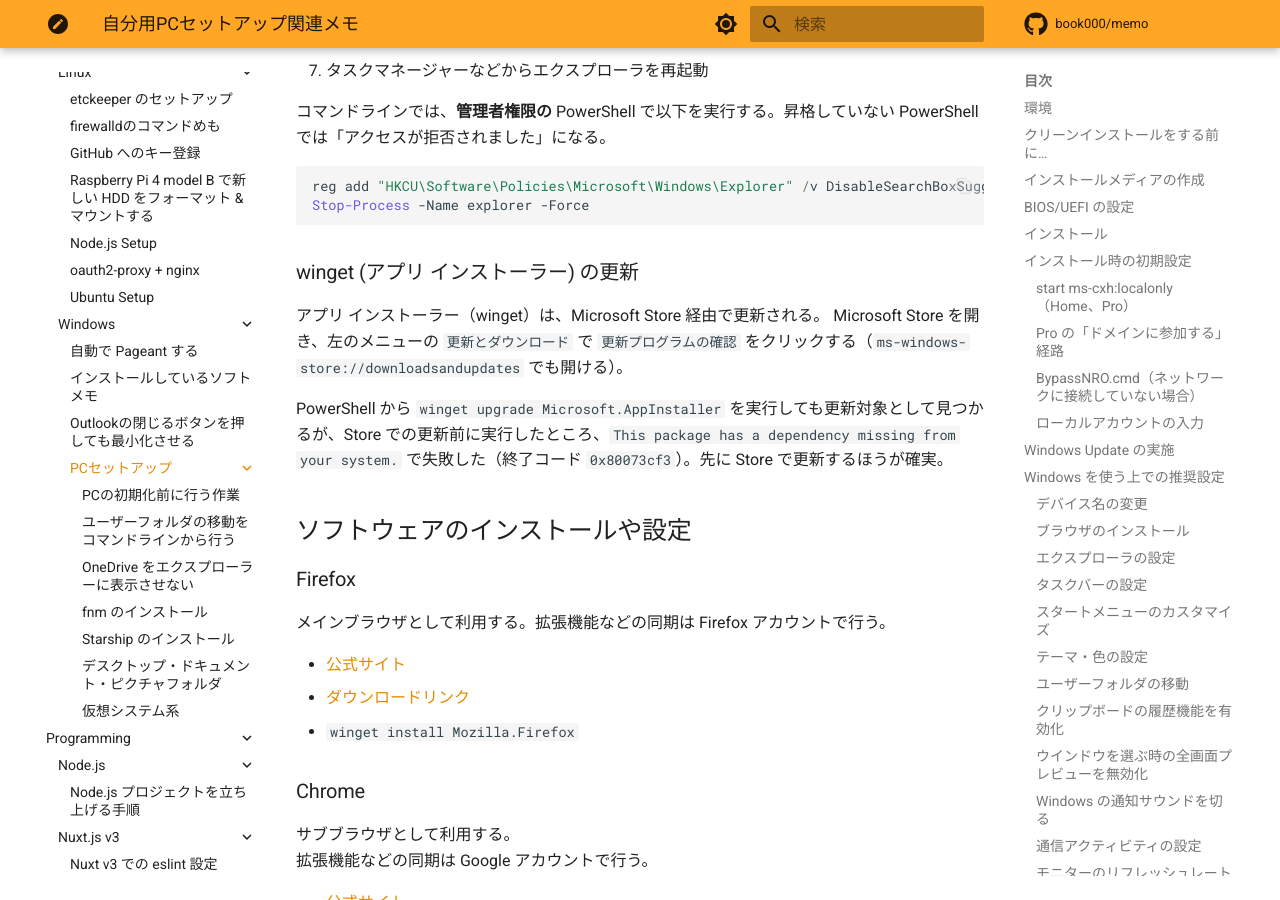
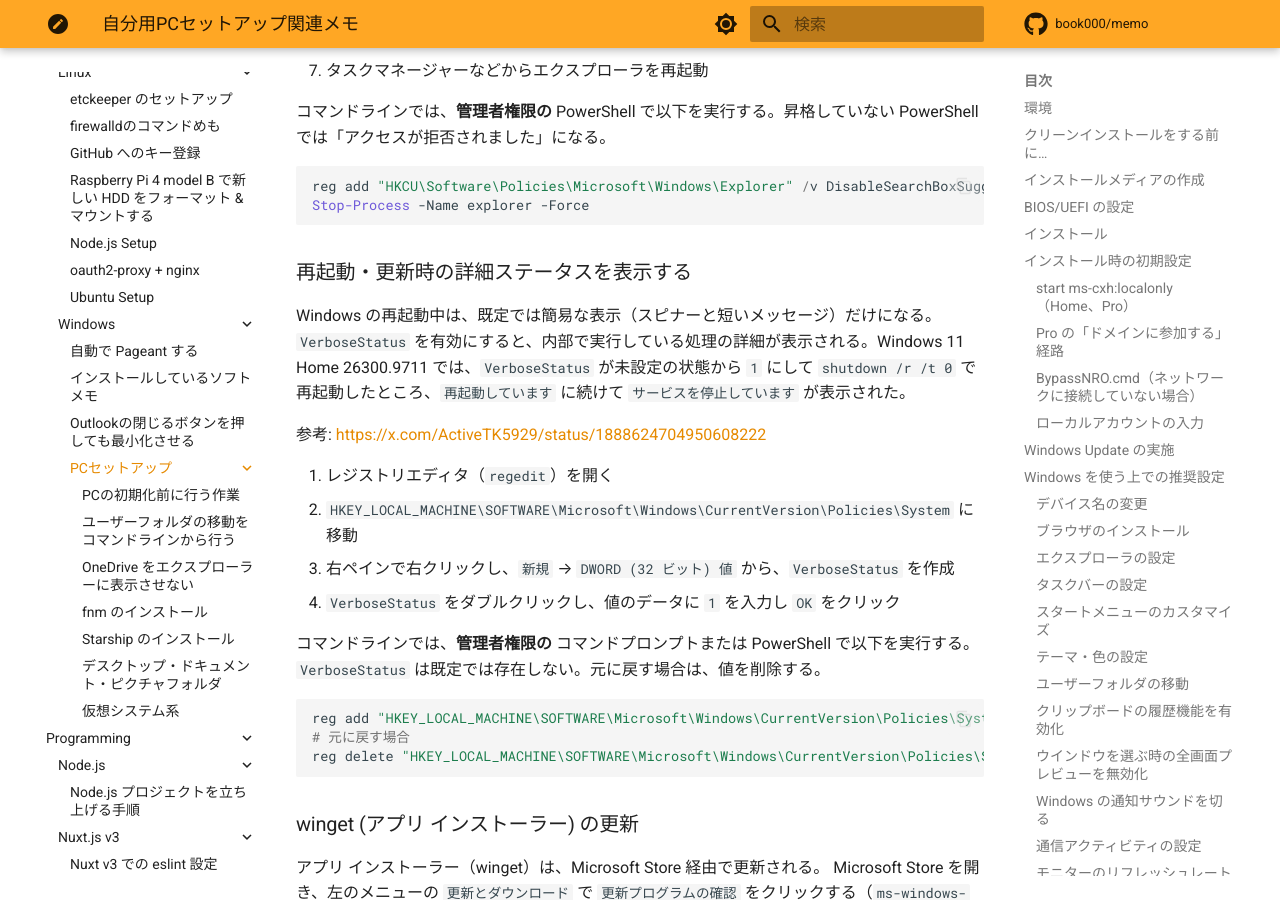
Before and after one commit to book000/memo, an MkDocs documentation site: the page built from docs/os/windows/setup/index.md, in a window 1280 px wide and 900 px high, scrolled down 28960 px. Built offline with MkDocs 1.6.1 and Material for MkDocs 9.7.7, drawn with Linux system fonts in a browser that asks for light colours; comment, search, counter and statistics services are not loaded.

Commit message:
docs: Windows 再起動時の詳細ステータス表示 (VerboseStatus) のメモを追加
Closes #586

Co-Authored-By: Claude Sonnet 5.5 <noreply@anthropic.com>

````diff
--- a/docs/os/windows/setup/index.md
+++ b/docs/os/windows/setup/index.md
@@ -725,6 +725,25 @@ reg add "HKCU\Software\Policies\Microsoft\Windows\Explorer" /v DisableSearchBoxS
 Stop-Process -Name explorer -Force
 ```
 
+### 再起動・更新時の詳細ステータスを表示する
+
+Windows の再起動中は、既定では簡易な表示（スピナーと短いメッセージ）だけになる。`VerboseStatus` を有効にすると、内部で実行している処理の詳細が表示される。Windows 11 Home 26300.9711 では、`VerboseStatus` が未設定の状態から `1` にして `shutdown /r /t 0` で再起動したところ、`再起動しています` に続けて `サービスを停止しています` が表示された。
+
+参考: https://x.com/ActiveTK5929/status/1888624704950608222
+
+1. レジストリエディタ（`regedit`）を開く
+2. `HKEY_LOCAL_MACHINE\SOFTWARE\Microsoft\Windows\CurrentVersion\Policies\System` に移動
+3. 右ペインで右クリックし、`新規` → `DWORD (32 ビット) 値` から、`VerboseStatus` を作成
+4. `VerboseStatus` をダブルクリックし、値のデータに `1` を入力し `OK` をクリック
+
+コマンドラインでは、**管理者権限の** コマンドプロンプトまたは PowerShell で以下を実行する。`VerboseStatus` は既定では存在しない。元に戻す場合は、値を削除する。
+
+```powershell
+reg add "HKEY_LOCAL_MACHINE\SOFTWARE\Microsoft\Windows\CurrentVersion\Policies\System" /v VerboseStatus /t REG_DWORD /d 1 /f
+# 元に戻す場合
+reg delete "HKEY_LOCAL_MACHINE\SOFTWARE\Microsoft\Windows\CurrentVersion\Policies\System" /v VerboseStatus /f
+```
+
 ### winget (アプリ インストーラー) の更新
 
 アプリ インストーラー（winget）は、Microsoft Store 経由で更新される。
````
